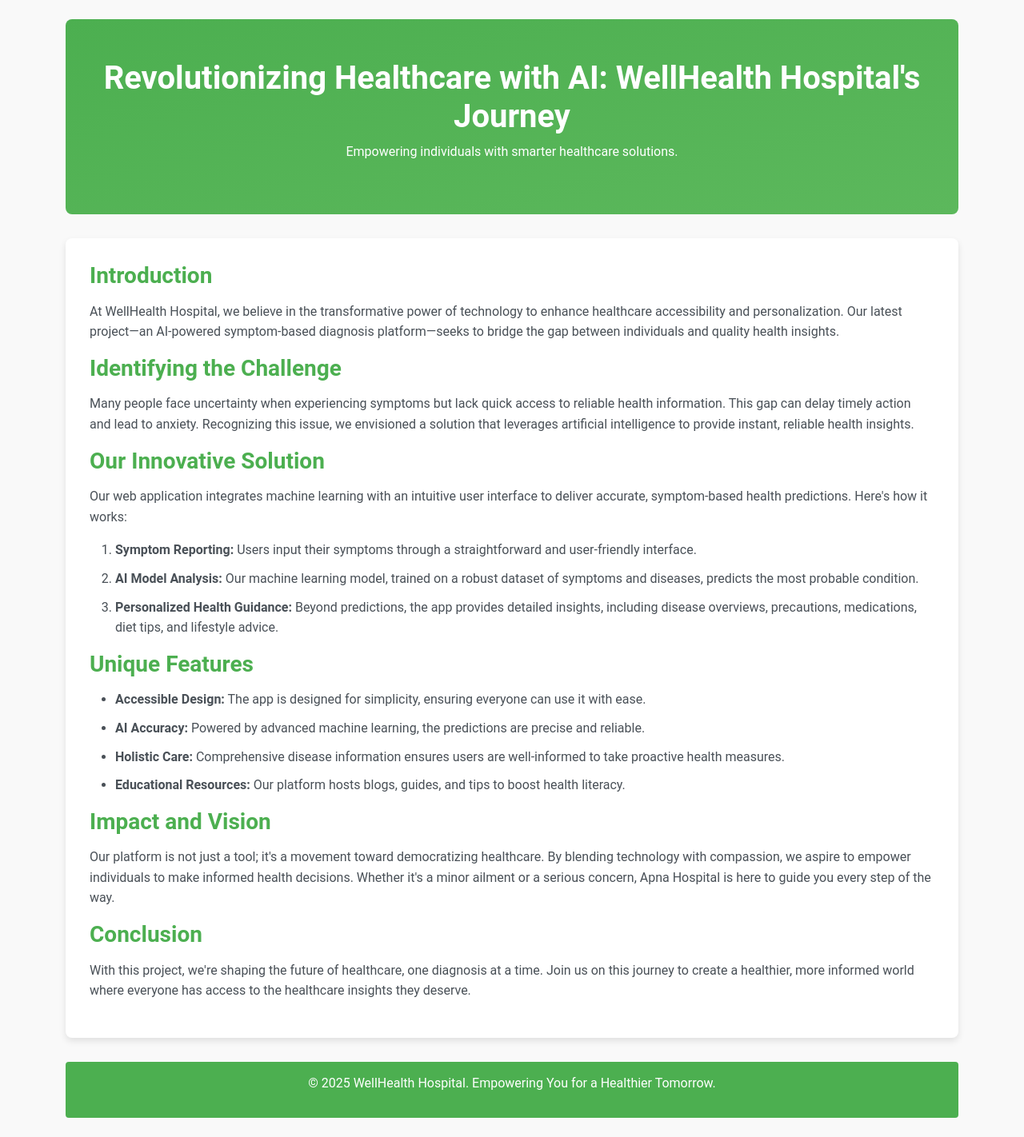
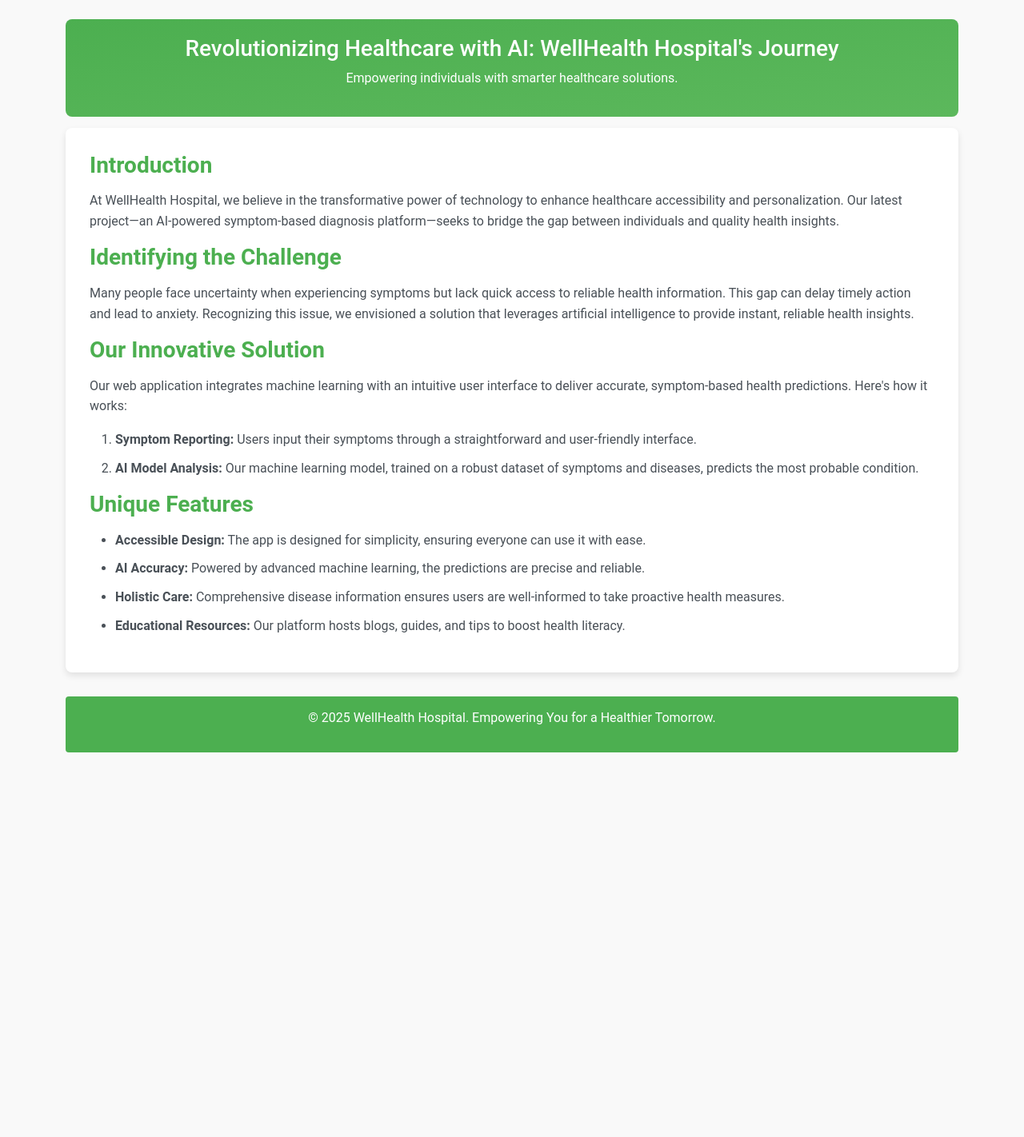
Before and after one commit to vaiish01/AI-Powered-Diagnosis-System, a Python web app: template Templates/About.html in a window 1280 px wide. Shown: the whole page at 80% size. After the commit the page ends 941 px from the top, so only its background shows below. Run offline with Jinja, Linux system fonts and the light colour scheme; the template is opened without the code that fills it, so the values that code supplies are empty.

Commit message:
Update About.html

```diff
--- a/Templates/About.html
+++ b/Templates/About.html
@@ -12,13 +12,14 @@
         color: #212529;
       }
       .blog-header {
-        background: linear-gradient(to bottom right, #4caf50, #5cb85c);
-        color: white;
-        padding: 50px 20px;
-        border-radius: 8px;
-        text-align: center;
-        margin-bottom: 30px;
-      }
+    background: linear-gradient(to bottom right, #4caf50, #5cb85c);
+    color: white;
+    padding: 20px 15px;  /* Reduced padding */
+    border-radius: 8px;
+    text-align: center;
+    margin-bottom: 14px;  /* Reduced margin */
+}
+
       .blog-header h2 {
         font-size: 2.5rem;
         font-weight: bold;
@@ -55,7 +56,7 @@
   <body>
     <div class="container my-4">
       <div class="blog-header">
-        <h2>Revolutionizing Healthcare with AI: WellHealth Hospital's Journey</h2>
+        <h3>Revolutionizing Healthcare with AI: WellHealth Hospital's Journey</h3>
         <p>Empowering individuals with smarter healthcare solutions.</p>
       </div>
 
@@ -71,7 +72,7 @@
         <ol>
           <li><b>Symptom Reporting:</b> Users input their symptoms through a straightforward and user-friendly interface.</li>
           <li><b>AI Model Analysis:</b> Our machine learning model, trained on a robust dataset of symptoms and diseases, predicts the most probable condition.</li>
-          <li><b>Personalized Health Guidance:</b> Beyond predictions, the app provides detailed insights, including disease overviews, precautions, medications, diet tips, and lifestyle advice.</li>
+
         </ol>
 
         <h3>Unique Features</h3>
@@ -82,11 +83,8 @@
           <li><b>Educational Resources:</b> Our platform hosts blogs, guides, and tips to boost health literacy.</li>
         </ul>
 
-        <h3>Impact and Vision</h3>
-        <p>Our platform is not just a tool; it's a movement toward democratizing healthcare. By blending technology with compassion, we aspire to empower individuals to make informed health decisions. Whether it's a minor ailment or a serious concern, Apna Hospital is here to guide you every step of the way.</p>
 
-        <h3>Conclusion</h3>
-        <p>With this project, we're shaping the future of healthcare, one diagnosis at a time. Join us on this journey to create a healthier, more informed world where everyone has access to the healthcare insights they deserve.</p>
+
       </div>
 
       <footer>
```
